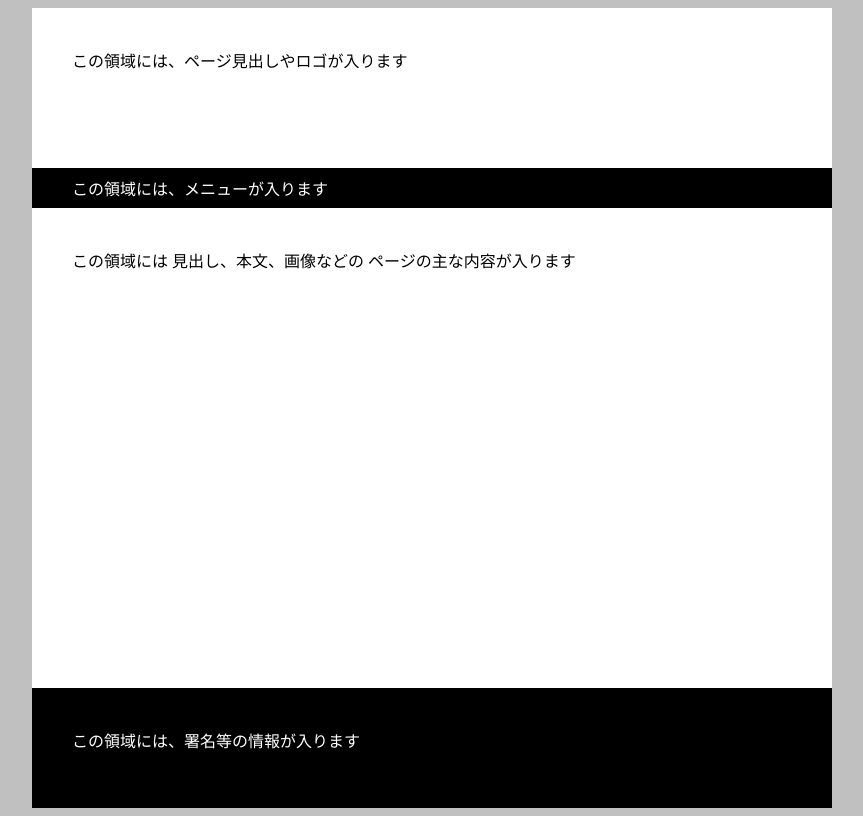
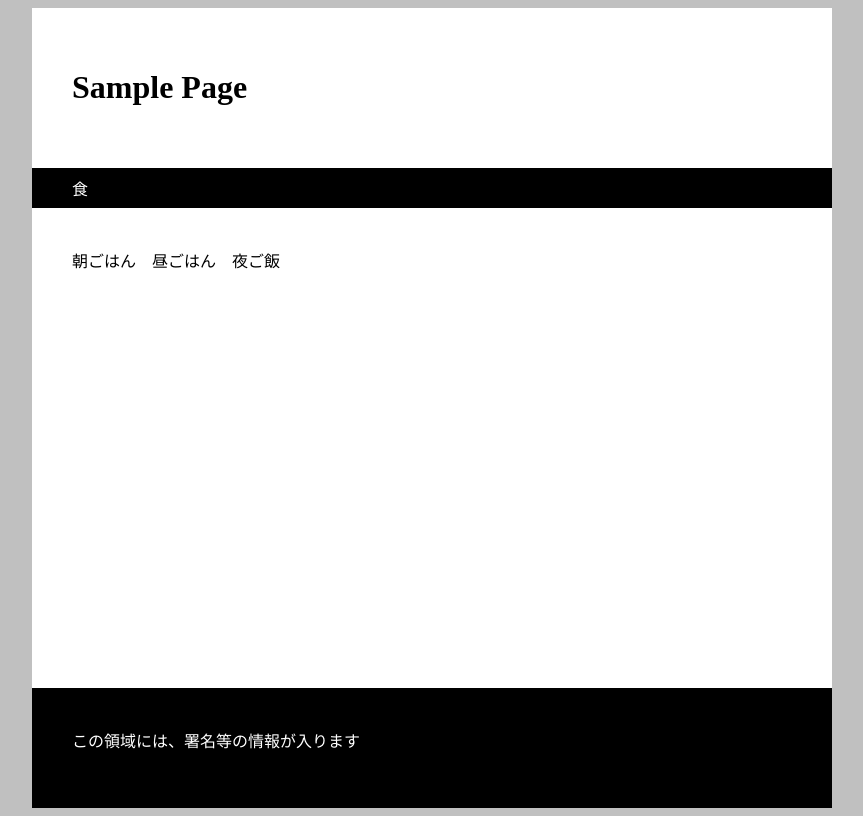
Before and after one commit to SocialdesignAoi/css_sample_01, a plain HTML site: page index.html in a window 1280 px wide. Shown: the whole page, without its empty margins (208-1071 px from the left). Drawn offline with Linux system fonts and the light colour scheme.

Commit message:
Update index.html

```diff
--- a/index.html
+++ b/index.html
@@ -4,23 +4,22 @@
   <head>
     <meta charset="UTF-8">
     <link rel="stylesheet" href="style.css">
-    <title> [ サイトのタイトル ] </title>
+    <title> [ SampleSite  ] </title>
   </head>
 
   <body>
     <div id="container">
 
       <header>
-        この領域には、ページ見出しやロゴが入ります
+      <h1>Sample Page</h1>
       </header>
 
       <nav>
-        この領域には、メニューが入ります
+       食
       </nav>
 
       <div id="contents">
-        この領域には 見出し、本文、画像などの
-        ページの主な内容が入ります
+        朝ごはん　昼ごはん　夜ご飯
       </div>
 
       <footer>
```
